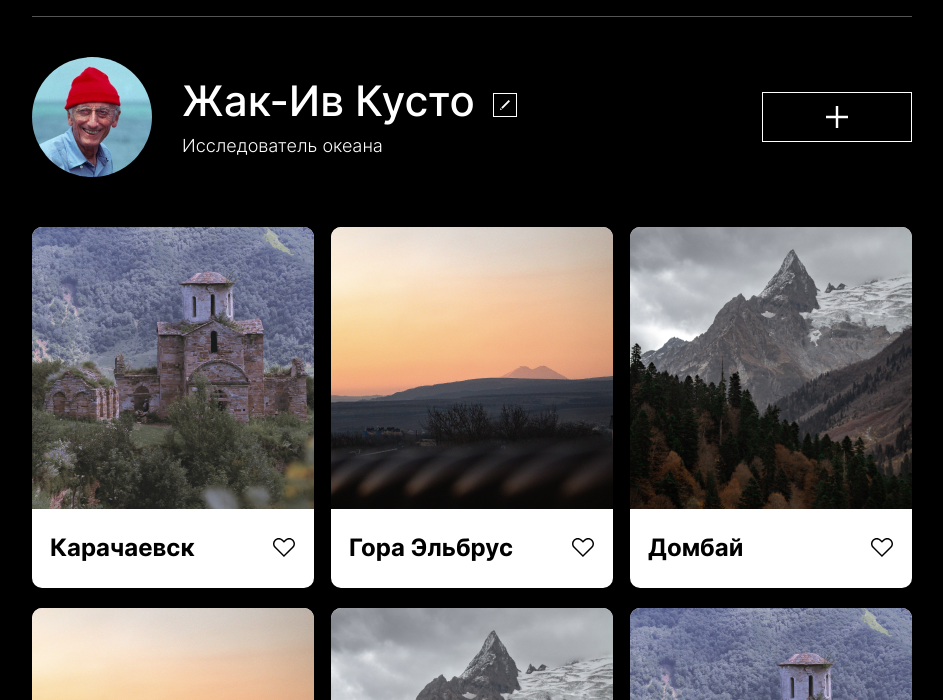
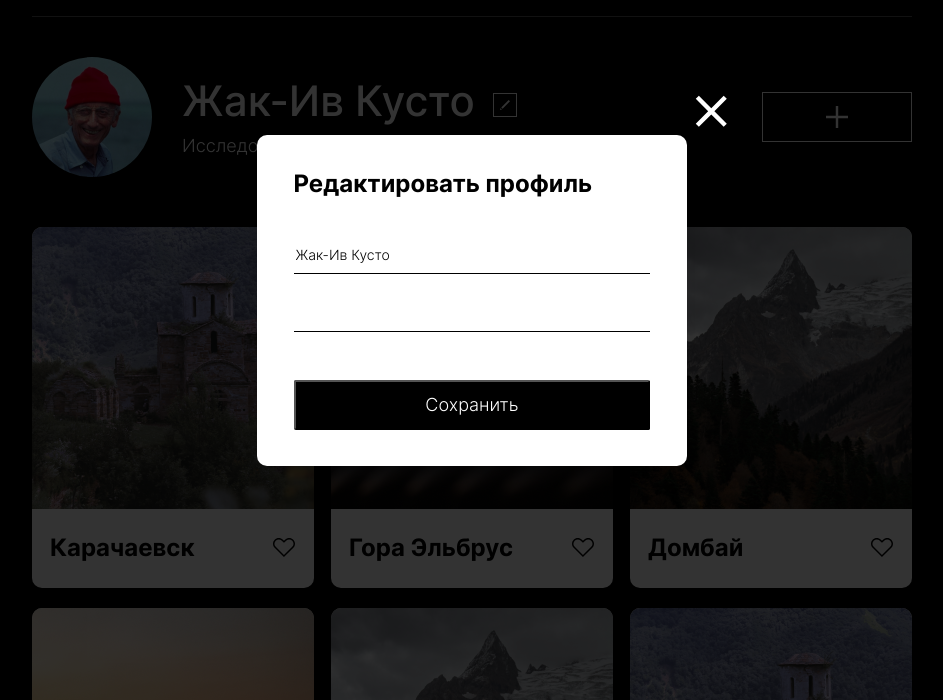
Before and after one commit to Easy-Deny/mesto, a plain HTML site: page index.html in a window 1280 px wide. Shown: the part 100-800 px from the top of the page, without its empty margins (168-1111 px from the left). Drawn offline with Linux system fonts and the light colour scheme; files whose address does not match are found by name.

Commit message:
feat: add popup

```diff
--- /dev/null
+++ b/blocks/popup/__body/popup__body.css
@@ -0,0 +1,10 @@
+.popup__body {
+    background: #FFFFFF;
+    box-shadow: 0px 0px 25px rgba(0, 0, 0, 0.15);
+    border-radius: 10px;
+    width: 430px;
+    height: 260px;
+    position: relative;
+    padding-top: 34px;
+    padding-bottom: 37px;
+}
--- /dev/null
+++ b/blocks/popup/__close-button/popup__close-button.css
@@ -0,0 +1,11 @@
+.popup__close-button{
+    background-image: url(../../../images/close.svg);
+    background-color: rgba(0, 0, 0, 0.1);
+    border: none;
+    position: absolute;
+    top: -40px;
+    right: -40px;
+    background-size: 32px;
+    width: 32px;
+    height: 32px;
+}
--- /dev/null
+++ b/blocks/popup/__content/popup__content.css
@@ -0,0 +1,7 @@
+.popup__content{
+    color: #000000;
+    width: 83%;
+    margin: 0 auto;
+    display: flex;
+    flex-direction: column;
+}
--- /dev/null
+++ b/blocks/popup/__save-button-text/popup__save-button-text.css
@@ -0,0 +1,10 @@
+.popup__save-button-text {
+    font-style: normal;
+    font-weight: 400;
+    font-size: 18px;
+    line-height: 22px;
+    text-align: center;
+    color: #FFFFFF;
+    margin: 0;
+    vertical-align: middle;
+}
--- /dev/null
+++ b/blocks/popup/__save-button/popup__save-button.css
@@ -0,0 +1,8 @@
+.popup__save-button{
+    width: 100%;
+    height: 50px;
+    background-color: black;
+    border-radius: 2px;
+    justify-self: end;
+    margin-top: auto;
+}
--- /dev/null
+++ b/blocks/popup/__text/__description/popup__text_description.css
@@ -0,0 +1,3 @@
+.popup__text_description{
+    margin-bottom: 48px;
+}
--- /dev/null
+++ b/blocks/popup/__text/_name/popup__text_name.css
@@ -0,0 +1,3 @@
+.popup__text_name{
+
+}
--- /dev/null
+++ b/blocks/popup/__text/popup__text.css
@@ -0,0 +1,15 @@
+.popup__text {
+    outline: none;
+    font-style: normal;
+    font-weight: 400;
+    font-size: 14px;
+    line-height: 17px;
+    border: none;
+    border-bottom: 1px black solid;
+    height: 35px;
+}
+
+.popup__text:nth-of-type(2) {
+    margin-top: 20px;
+
+}
--- /dev/null
+++ b/blocks/popup/__title/popup__title.css
@@ -0,0 +1,8 @@
+.popup__title {
+    margin: 0;
+    font-style: normal;
+    font-weight: 900;
+    font-size: 24px;
+    line-height: 29px;
+    padding-bottom: 38px;
+}
--- /dev/null
+++ b/blocks/popup/popup.css
@@ -0,0 +1,11 @@
+.popup{
+    position: fixed;
+    width: 100%;
+    height: 100%;
+    background-color: rgba(0, 0, 0, 0.8);
+    top: 0;
+    left: 0;
+    display: flex;
+    align-items: center;
+    justify-content: center;
+}
--- a/index.html
+++ b/index.html
@@ -69,7 +69,19 @@
     <footer class="footer">
         <p class="footer__copyright">&#169; 2020 Mesto Russia</p>
     </footer>
-
+    <div class="popup">
+        <div class="popup__body">
+            <div class="popup__content">
+                <button class="popup__close-button"></button>
+                <h2 class="popup__title">Редактировать профиль</h2>
+                <input class="popup__text popup__text_name" type="text" value="Жак-Ив Кусто">
+                <input class="popup__text popup__text_description" type="text">
+                <button class="popup__save-button">
+                    <p class="popup__save-button-text">Сохранить</p>
+                </button>
+            </div>
+        </div>
+    </div>
     <script src="./script/script.js"></script>
 </body>
 
--- a/pages/index.css
+++ b/pages/index.css
@@ -22,3 +22,15 @@
 
 @import url(../blocks/footer/footer.css);
 @import url(../blocks/footer/__copyright/footer__copyright.css);
+
+@import url(../blocks/popup/popup.css);
+@import url(../blocks/popup/__body/popup__body.css);
+@import url(../blocks/popup/__content/popup__content.css);
+@import url(../blocks/popup/__close-button/popup__close-button.css);
+@import url(../blocks/popup/__title/popup__title.css);
+@import url(../blocks/popup/__text/popup__text.css);
+@import url(../blocks/popup/__text/_name/popup__text_name.css);
+@import url(../blocks/popup/__text/__description/popup__text_description.css);
+@import url(../blocks/popup/__description/popup__description.css);
+@import url(../blocks/popup/__save-button/popup__save-button.css);
+@import url(../blocks/popup/__save-button-text/popup__save-button-text.css);
```
Also changed, not shown: images/close.svg (added), pixperf/EDIT FORM 1280.jpg (added).
